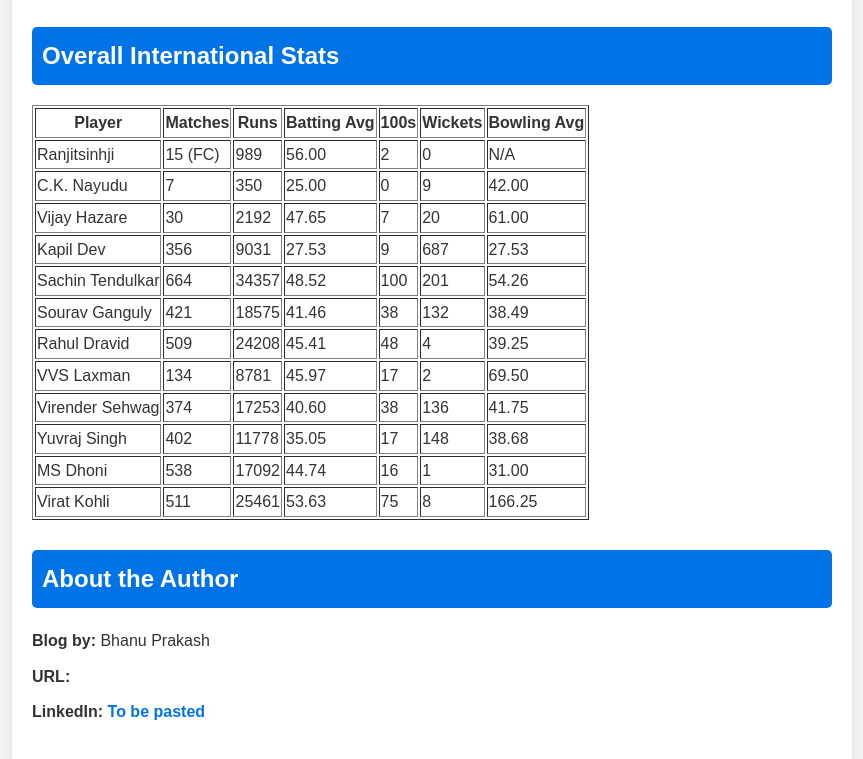
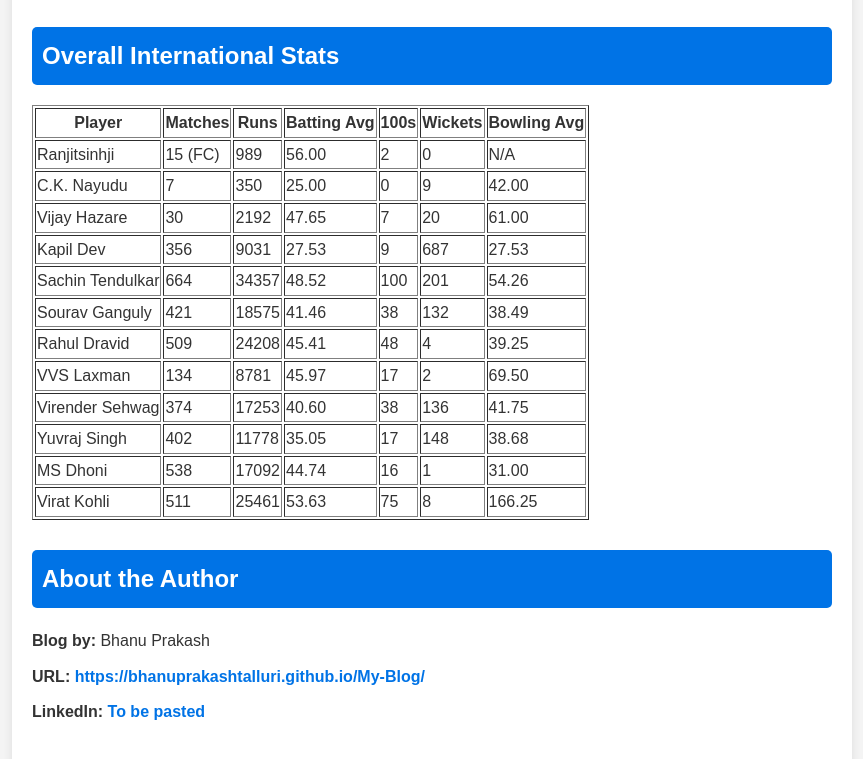
Before and after one commit to bhanuprakashtalluri/My-Blog, a plain HTML site: page index.html in a window 1280 px wide. Shown: the part 5929-6688 px from the top of the page, without its empty margins (208-1071 px from the left). Drawn offline with Linux system fonts and the light colour scheme.

Commit message:
url added

```diff
--- a/index.html
+++ b/index.html
@@ -252,7 +252,7 @@
         <section>
             <h2>About the Author</h2>
             <p><strong>Blog by:</strong> Bhanu Prakash</p>
-            <p><strong>URL:</strong> <a href="https://bhanuprakashtalluri.github.io/My-Blog/" target="_blank"></a></p>
+            <p><strong>URL:</strong> <a href="https://bhanuprakashtalluri.github.io/My-Blog/" target="_blank">https://bhanuprakashtalluri.github.io/My-Blog/</a></p>
             <p><strong>LinkedIn:</strong> <a href="TO_BE_PASTED" target="_blank">To be pasted</a></p>
         </section>
 
```
